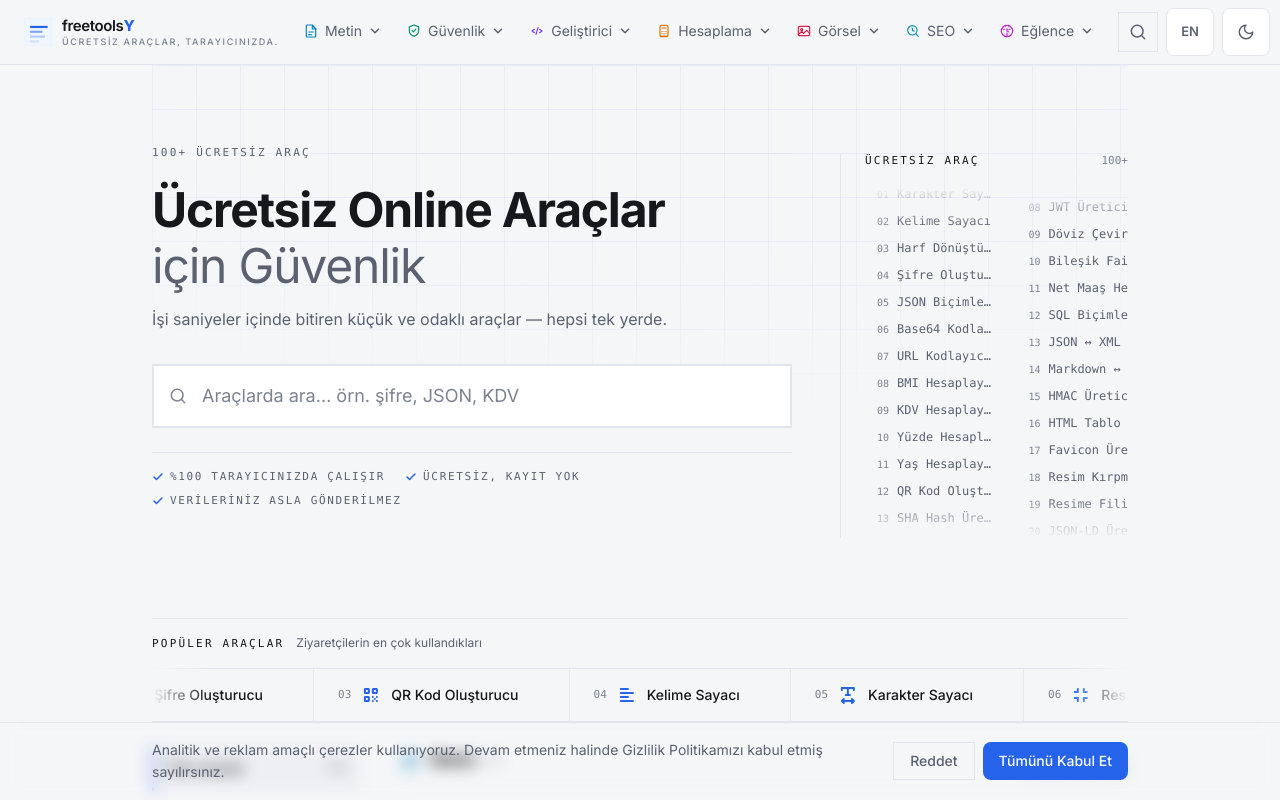
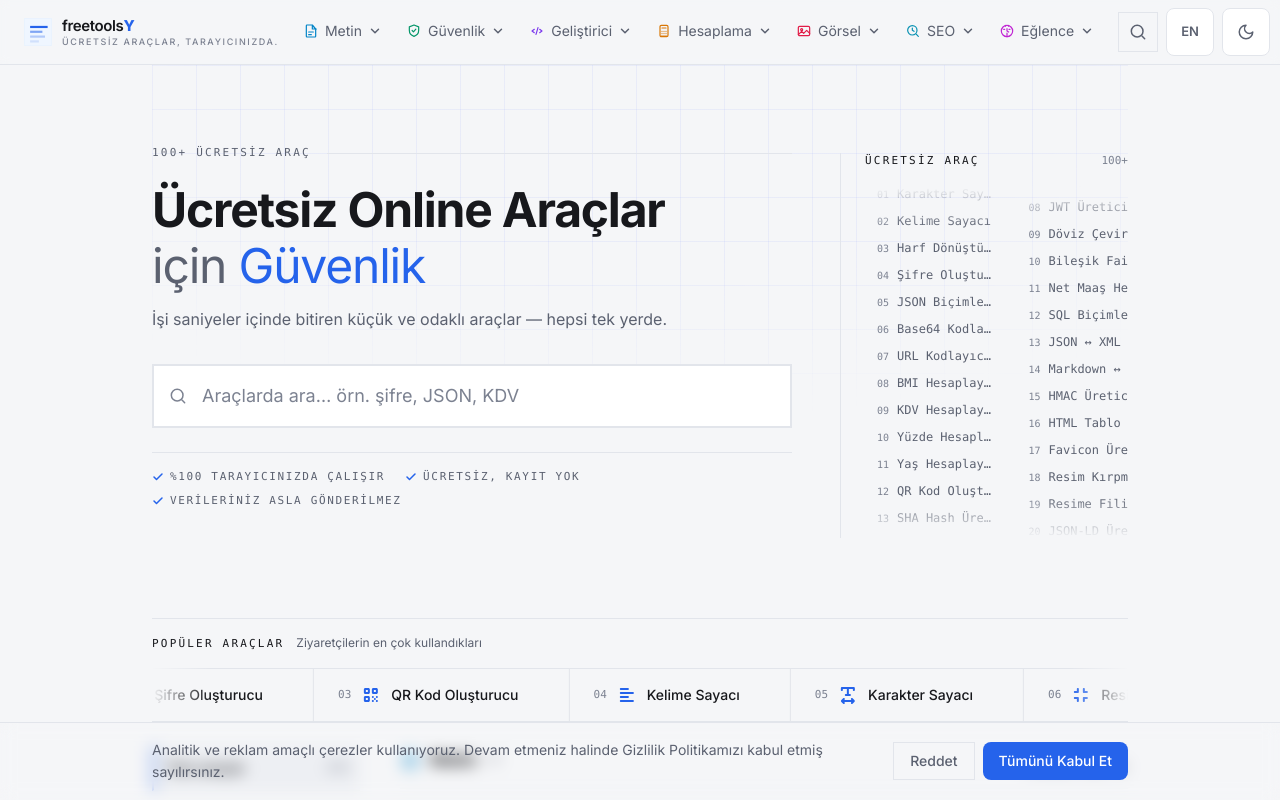
Before and after one commit to 4min-prog/freetoolsy, a Next.js app: page /tr in a window 1280 px wide. Shown: the top 800 px of the page. Built offline with nearby package versions, Linux system fonts and the light colour scheme.

Commit message:
fix: degisen kategori adlari vurgu (accent) renginde

```diff
--- a/components/RotatingWords.tsx
+++ b/components/RotatingWords.tsx
@@ -23,7 +23,7 @@ export default function RotatingWords({
   const word = words[index % words.length];
 
   return (
-    <span key={word} className="hero-rotating-word">
+    <span key={word} className="hero-rotating-word text-accent">
       {word}
     </span>
   );
```
